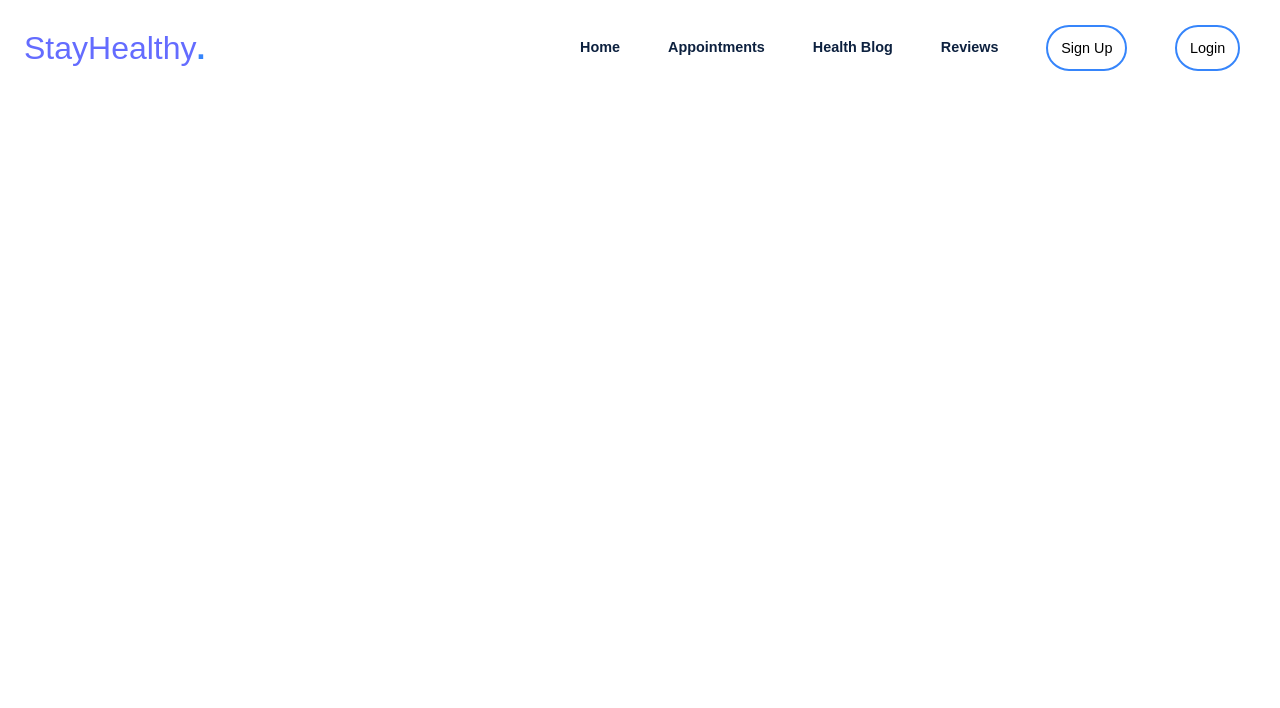
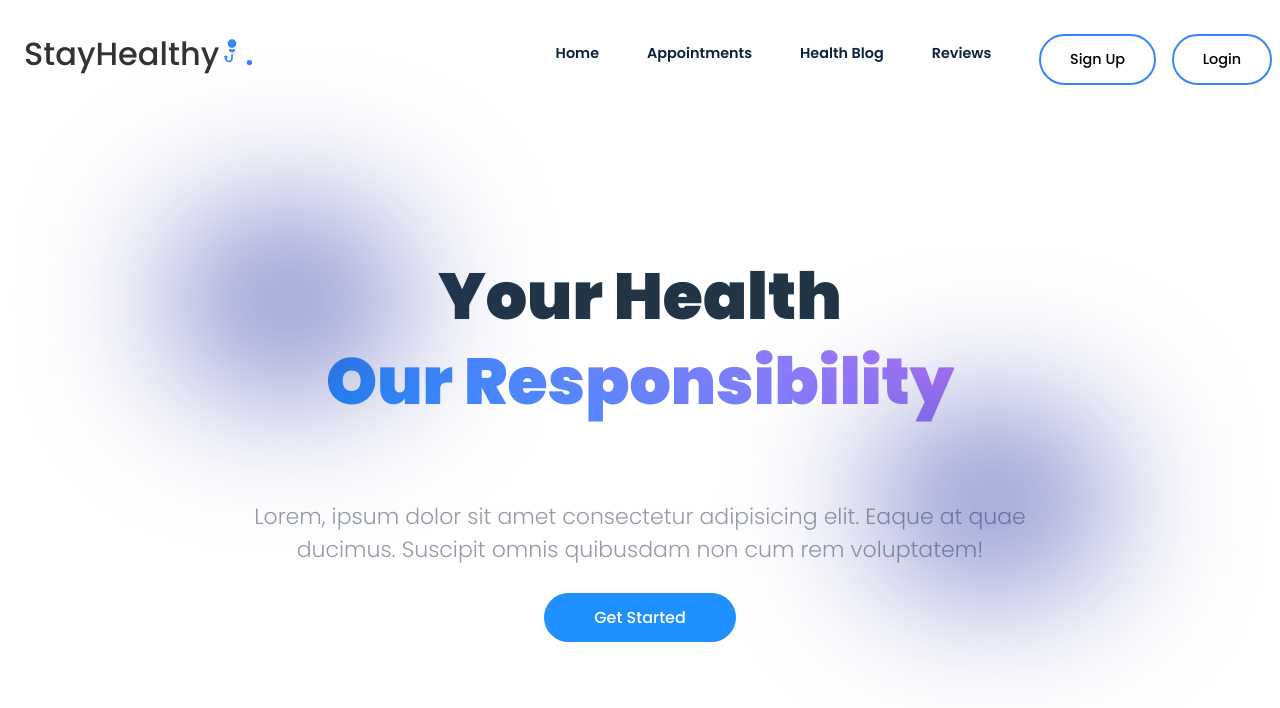
Before and after one commit to kengnidoriane/Medical-Appointment-Booking-Project-Capstone-IBM-front-end-developer, a React (Vite) app: page / in a window 1280 px wide. Shown: the top 708 px of the page. Built offline with nearby package versions, Linux system fonts and the light colour scheme.

Commit message:
create LandingPage.jsx file

```diff
--- a/src/App.jsx
+++ b/src/App.jsx
@@ -1,6 +1,7 @@
-import { useState } from 'react';
+// import { useState } from 'react';
 import { BrowserRouter, Routes, Route} from "react-router-dom";
 import Navbar from './Components/Navbar/Navbar';
+import Landing_Page from './Components/Landing_Page/Landing_Page';
 
 function App() {
 
@@ -8,6 +9,9 @@ function App() {
     <div className='App'>
       <BrowserRouter>
         <Navbar />
+        <Routes>
+          <Route path='/' element={<Landing_Page />}/>
+        </Routes>
       </BrowserRouter>
     </div>
   )
--- /dev/null
+++ b/src/Components/Landing_Page/Landing_Page.jsx
@@ -0,0 +1,38 @@
+// import React from "react";
+// import { Link } from "react-router-dom";
+import "./LandingPage.css";
+
+
+const Landing_Page = () => {
+  return (
+    <section className="hero-section"> {/* Creating a section with className name 'hero-section' */}
+      <div>
+        <div data-aos="fade-up" className="flex-hero"> {/* Creating a div with data-aos attribute and className name 'flex-hero' */}
+
+            <h1>
+              Your Health<br/>
+
+              <span className="text-gradient">
+
+                Our Responsibility
+              </span>
+            </h1>
+              <div className="blob-cont"> {/* Creating a div with className name 'blob-cont' */}
+                  <div className="blue blob"></div> {/* Creating a blue blob inside the 'blob-cont' div */}
+              </div>
+              <div className="blob-cont"> {/* Creating another div with className name 'blob-cont' */}
+                  <div className="blue1 blob"></div> {/* Creating a different blue blob inside the second 'blob-cont' div */}
+              </div>
+            <h4>
+              Lorem, ipsum dolor sit amet consectetur adipisicing elit. Eaque at quae ducimus. Suscipit omnis quibusdam non cum rem voluptatem!
+            </h4>
+            <a href="#services"> {/* Creating a hyperlink to jump to the 'services' section */}
+              <button className="button">Get Started</button> {/* Creating a button with className name 'button' */}
+            </a>
+        </div>
+      </div>
+    </section>
+  );
+};
+
+export default Landing_Page; // Exporting the Landing_Page component to be used in other parts of the application
--- a/src/Components/Navbar/Navbar.css
+++ b/src/Components/Navbar/Navbar.css
@@ -60,7 +60,7 @@ nav {
 .nav__logo {
     font-size: 2rem;
     font-weight: 600;
-    color: #0d213f;
+    /* color: #0d213f; */
     cursor: pointer;
 }
 
--- a/src/Components/Navbar/Navbar.jsx
+++ b/src/Components/Navbar/Navbar.jsx
@@ -11,16 +11,17 @@ export default function Navbar() {
         <div className="nav__logo">
           <a href="/medical-booking-app/public">
             StayHealthy
-            {/* <svg xmlns="http://www.w3.org/2000/svg" height="26" width="26" viewBox="0 0 1000 1000" style="fill:#3685fb">
+            <svg xmlns="http://www.w3.org/2000/svg" height="26" width="26" viewBox="0 0 1000 1000" style={{ fill: '#3685fb' }}>
               <title>Icône SVG Médecin avec Stéthoscope</title>
               <g>
                   <g>
                       <path d="M499.8,10c91.7,0,166,74.3,166,166c0,91.7-74.3,166-166,166c-91.7,0-166-74.3-166-166C333.8,84.3,408.1,10,499.8,10z"></path>
                       <path d="M499.8,522.8c71.2,0,129.1-58.7,129.1-129.1H370.6C370.6,464.1,428.6,522.8,499.8,522.8z"></path>
-                        <path d="M693.2,395c-0.7,94.9-70.3,173.7-160.8,188.9v155.9c0,80.3-60.7,150.8-140.8,155.3c-83,4.7-152.7-58.9-157.6-139.7c-22-12.8-35.6-38.5-30.3-66.7c4.7-25.1,25.5-45.6,50.8-49.9c39.7-6.7,74.1,23.7,74.1,62.1c0,23-12.3,43-30.7,54.1c4.7,45.4,45.1,80.4,92.6,76c44.6-4,77.2-44...."></path>
+                      <path d="M693.2,395c-0.7,94.9-70.3,173.7-160.8,188.9v155.9c0,80.3-60.7,150.8-140.8,155.3c-83,4.7-152.7-58.9-157.6-139.7c-22-12.8-35.6-38.5-30.3-66.7c4.7-25.1,25.5-45.6,50.8-49.9c39.7-6.7,74.1,23.7,74.1,62.1c0,23-12.3,43-30.7,54.1c4.7,45.4,45.1,80.4,92.6,76c44.6-4,77.2-44.8,76-92.6V583.9C622.9,568.7,692.5,489.9,693.2,395z"></path>
                   </g>
               </g>
-            </svg> */}
+          </svg>
+
           </a>
           <span>.</span>
         </div>
```
Also changed, not shown: src/Components/Navbar/Navbar.html (+1 -50 lines). Lines whose indentation alone changed are shown as unchanged.
